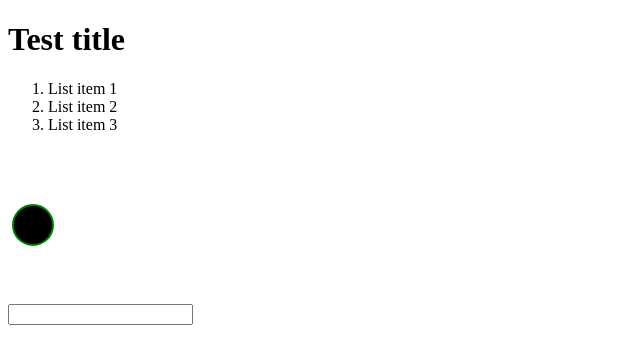
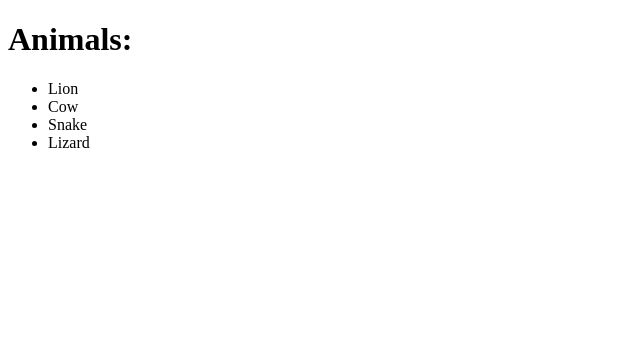
Before and after one commit to DevinCookcs/react-dom, a React (Vite) app: page / in a window 1280 px wide. Shown: the top 364 px of the page, without its empty margins (0-640 px from the left). Built offline with nearby package versions, Linux system fonts and the light colour scheme.

Commit message:
rendering in jsx

```diff
--- a/src/App.jsx
+++ b/src/App.jsx
@@ -3,24 +3,15 @@
 import "./App.css";
 
 function App() {
-  const [count, setCount] = useState(0);
+  const animals = ["Lion", "Cow", "Snake", "Lizard"];
+  const animalsList = animals.map((animal) => <li key={animal}>{animal}</li>)
 
   return (
-    <div className="App">
-      <div>
-        <h1>Test title</h1>
-        <ol className="test-list">
-          <li>List item 1</li>
-          <li>List item 2</li>
-          <li>List item 3</li>
-        </ol>
-        <svg>
-          <circle cx="25" cy="75" r="20" stroke="green" strokeWidth="2" />
-        </svg>
-        <form>
-          <input type="text" />
-        </form>
-      </div>
+    <div>
+      <h1>Animals: </h1>
+      <ul>
+        {animalsList}
+      </ul>
     </div>
   );
 }
```
